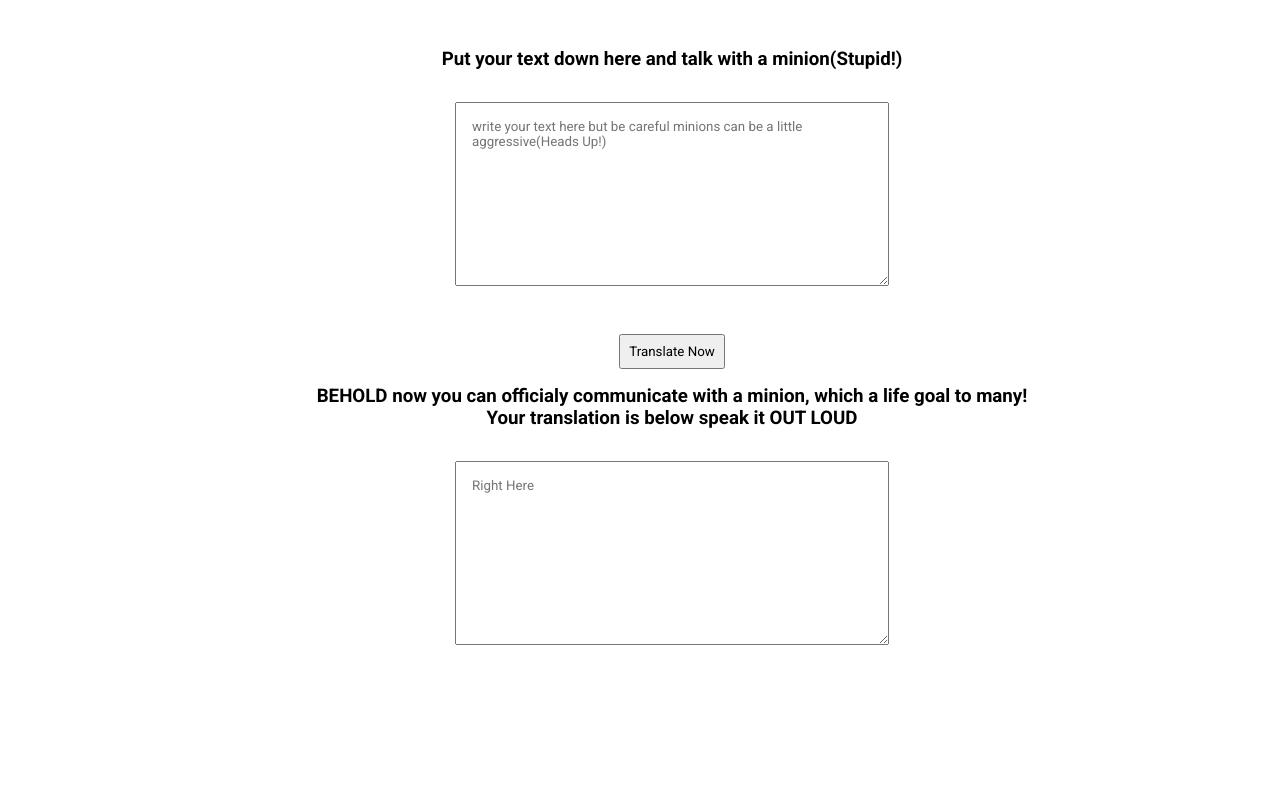
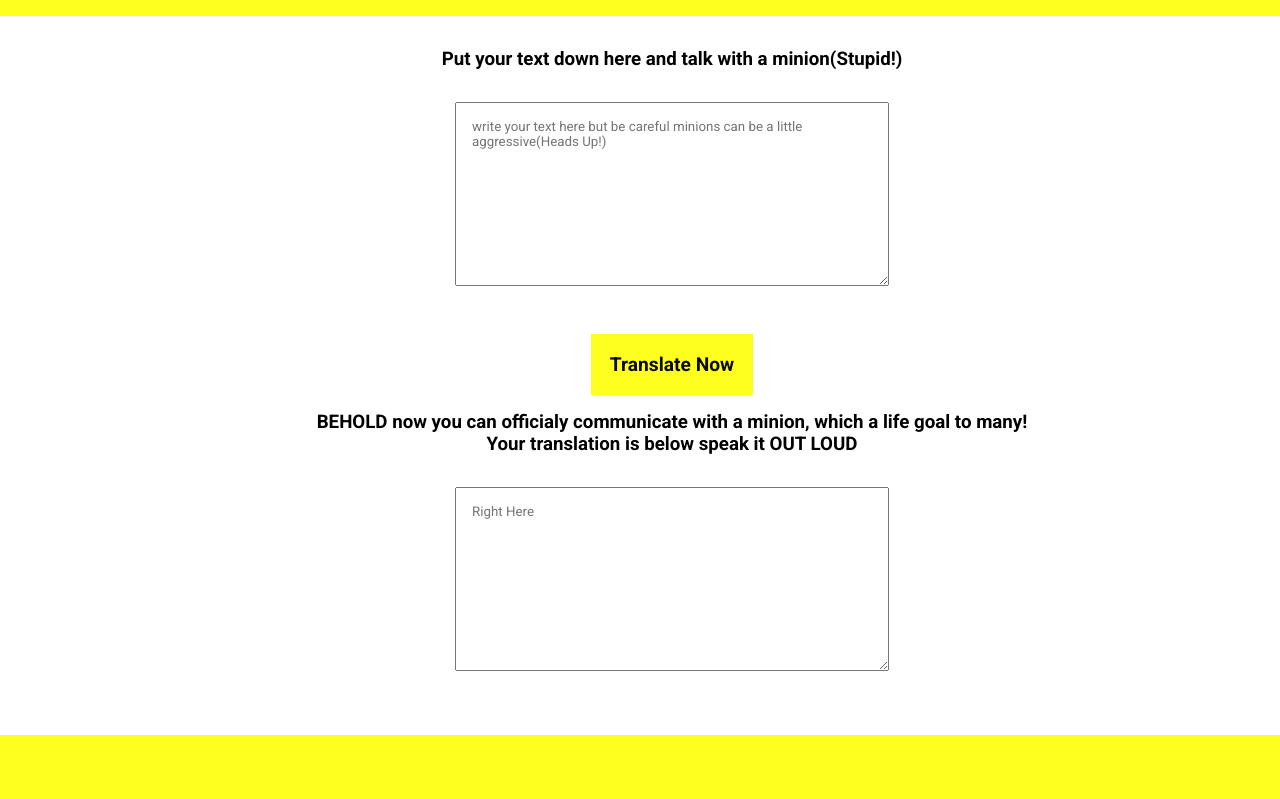
Before and after one commit to ivinayakg/Minion-Translator-GUI, a plain HTML site: page index.html in a window 1280 px wide. Shown: the part 86-885 px from the top of the page. Before the commit the page ends 800 px from the top, so only its background shows below. Drawn offline with Linux system fonts and the light colour scheme.

Commit message:
style added styling
added the basic styling of the whole app.

```diff
--- a/index.html
+++ b/index.html
@@ -16,7 +16,7 @@
     </div>
 
     <!-- content -->
-    <div class="section">
+    <div class="section content">
       <div class="mycontain content">
         <h3>Put your text down here and talk with a minion(Stupid!)</h3>
         <textarea
@@ -42,6 +42,10 @@
       </div>
     </div>
 
+    <div class="section footer">
+      <div class="mycontain"></div>
+    </div>
+
     <!-- script -->
     <script src="./main.js"></script>
   </body>
--- a/style.css
+++ b/style.css
@@ -3,6 +3,10 @@
 * {
   margin: 0;
   font-family: "Roboto", sans-serif;
+}
+:root {
+  --primary: #ffff1e;
+  --secondary: #0a0a0a;
 }
 
 .section {
@@ -24,6 +28,17 @@ textarea {
 }
 
 #btn {
-  padding: 0.5rem;
+  padding: 1.2rem;
+  font-size: 1.2rem;
+  font-weight: bold;
   margin: 1rem;
+  background-color: var(--primary);
+  color: #0a0a0a;
+  border: none;
 }
+
+.header,
+.footer {
+  background-color: var(--primary);
+  color: var(--secondary);
+}
```
